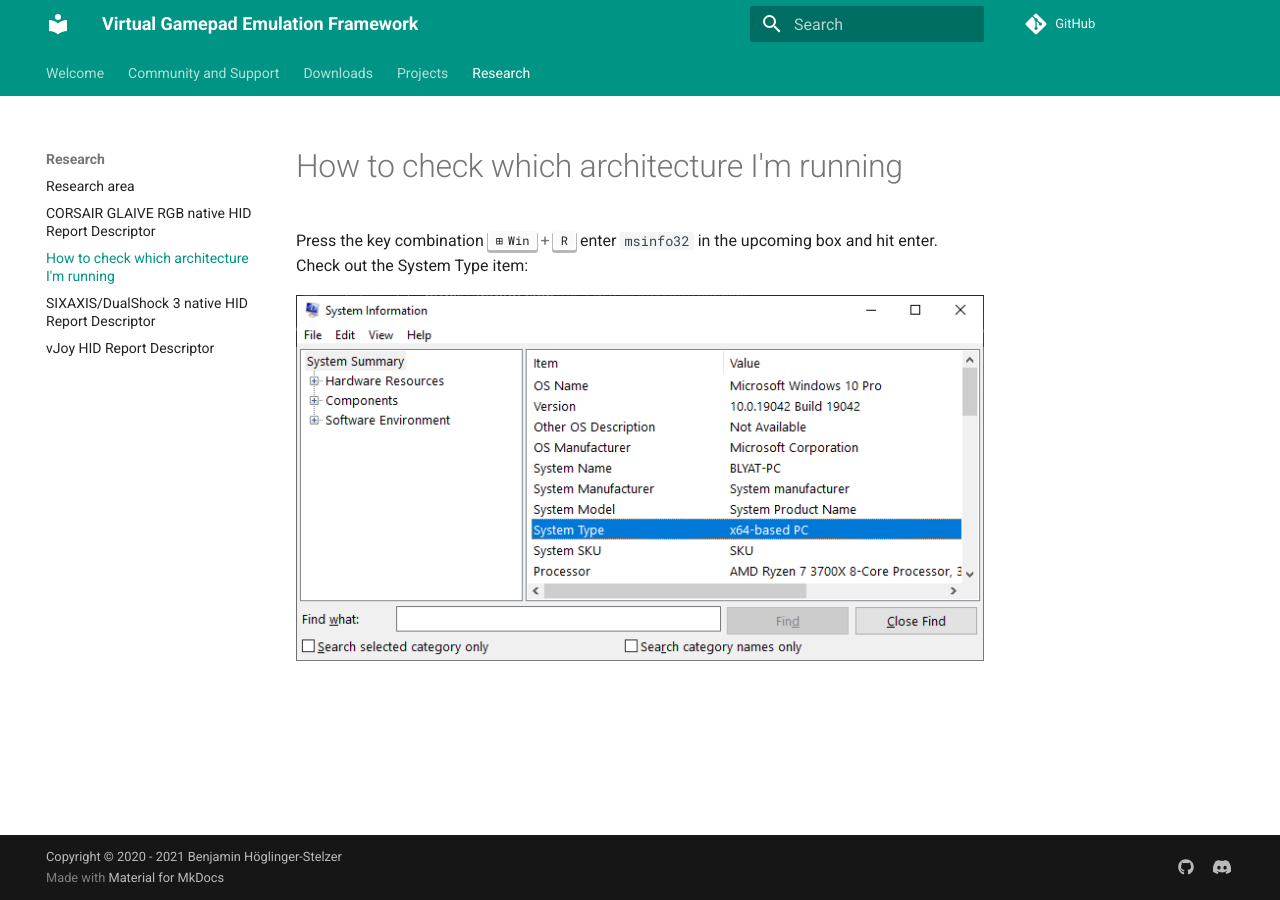
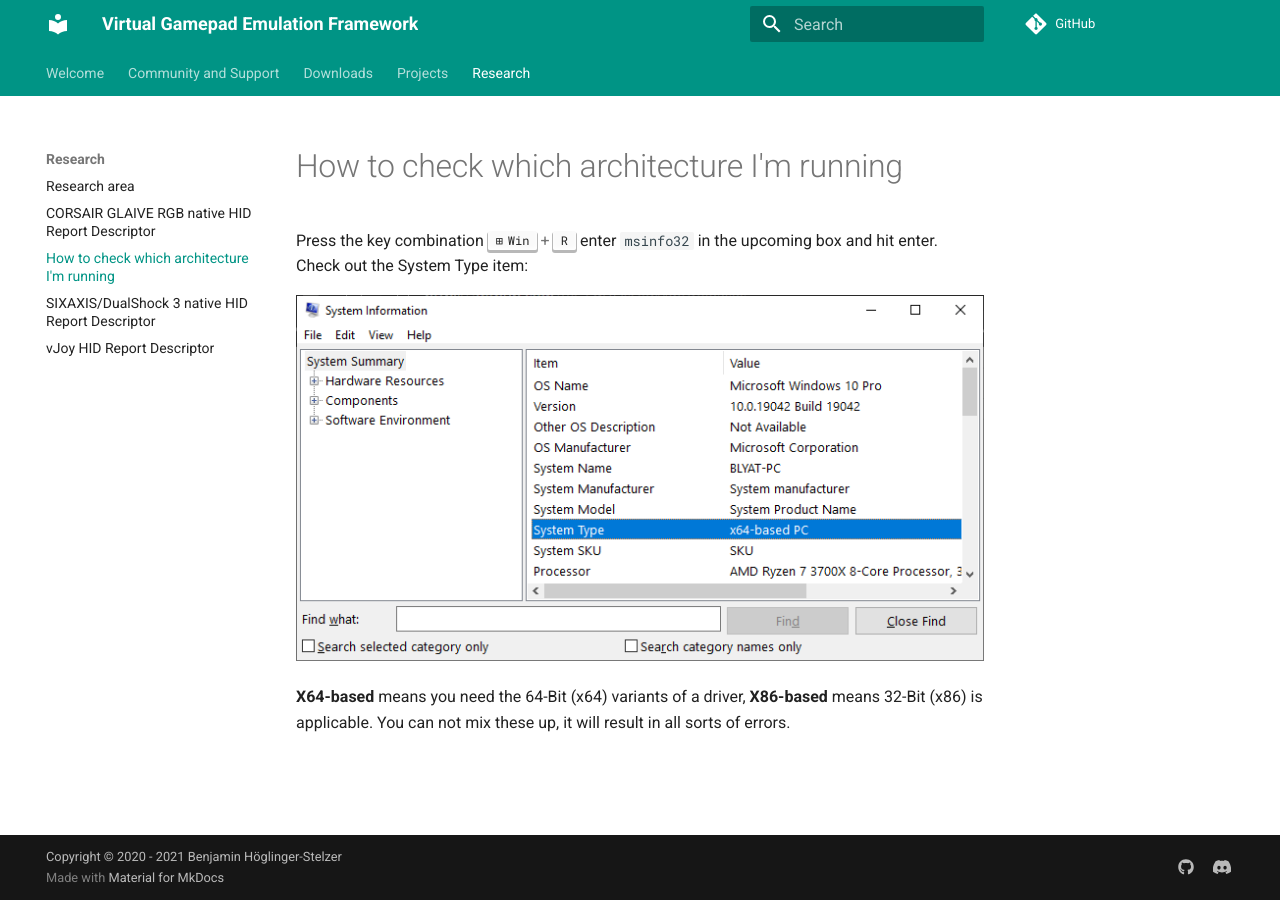
Before and after one commit to nefarius/ViGEm.github.io, an MkDocs documentation site: the page built from docs/research/How-to-check-architecture.md, in a window 1280 px wide. Built offline with MkDocs 1.6.1 and Material for MkDocs 9.7.7, drawn with Linux system fonts in a browser that asks for light colours; comment, search, counter and statistics services are not loaded.

Commit message:
Updated article

```diff
--- a/docs/research/How-to-check-architecture.md
+++ b/docs/research/How-to-check-architecture.md
@@ -3,3 +3,5 @@
 Press the key combination ++win+r++ enter `msinfo32` in the upcoming box and hit enter. Check out the System Type item:
 
 ![msinfo32_wUtMY24myF.png](images/msinfo32_wUtMY24myF.png)
+
+**X64-based** means you need the 64-Bit (x64) variants of a driver, **X86-based** means 32-Bit (x86) is applicable. You can not mix these up, it will result in all sorts of errors.
```
